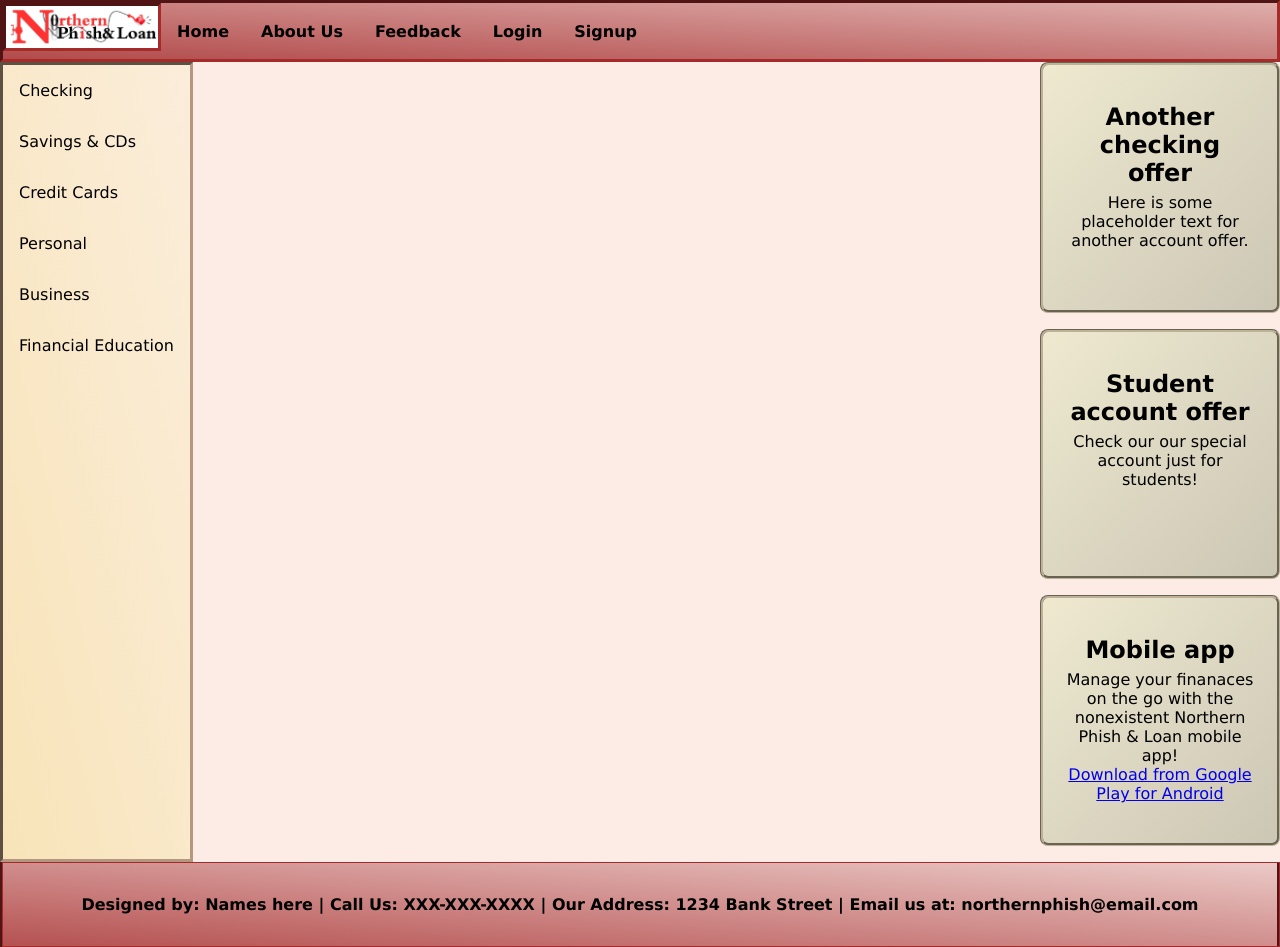
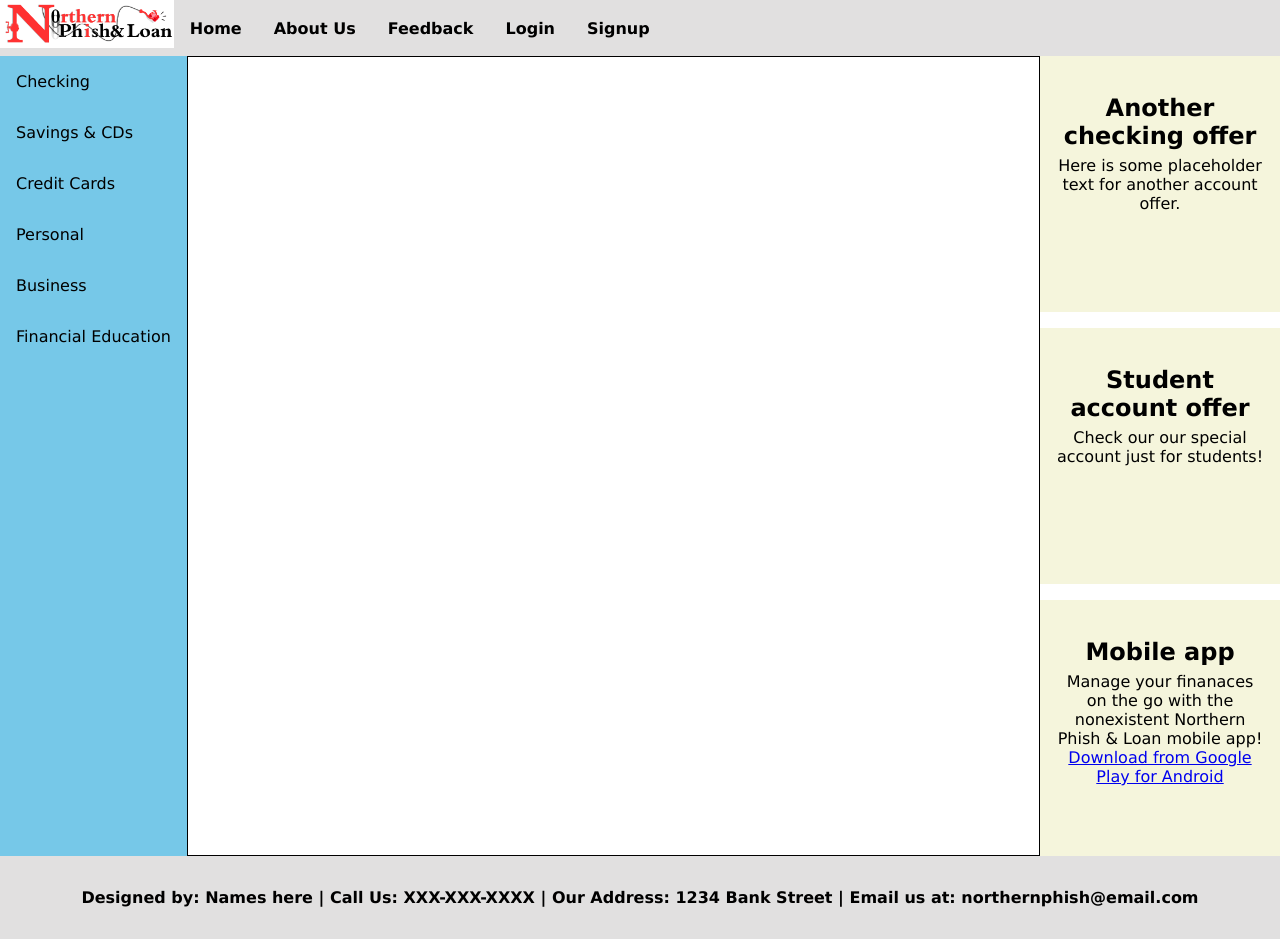
Before and after one commit to SeanL-WVNCC/WVNCC-CTF, a PHP site: page /?page=1 in a window 1280 px wide. Run offline with PHP 8.4, Linux system fonts and the light colour scheme.

Commit message:
Experimental color scheme

```diff
--- a/css/featured.css
+++ b/css/featured.css
@@ -4,7 +4,6 @@
 .offers {
     display: flex;
     flex-direction: column;
-    padding-bottom: 1em;
     gap: 1em;
 }
 
@@ -12,11 +11,8 @@
     flex-direction: column;
     padding-inline: 1em;
     padding-block: 2em;
-    border-style: groove;
-    border-radius: 8px;
-    border-color: rgb(189, 178, 151);
-    background-image: linear-gradient(to bottom right, #EEE9CF, #CCC6B5);
     flex-basis: 100%;
+    background-color: beige;
     h2 {
         text-align: center;
         margin: .25em;
--- a/css/footer.css
+++ b/css/footer.css
@@ -1,14 +1,10 @@
 /* Footer */
 
 footer {
-    border-style: groove;
-    border-top-width: 1px;
-    border-bottom-width: 1px;
-    border-color: brown;
-    background-image: linear-gradient(to bottom left, #EBCAC7, #B55151);
     text-align: center;
     padding: 1em;
     width: 100%;
+    background-color: #e1e0e0;
     p {
         font-weight: bold;
     }
--- a/css/header.css
+++ b/css/header.css
@@ -1,9 +1,7 @@
 header {
     display: flex;
     align-items: center;
-    border-style: inset;
-    border-color: brown;
-    background-image: linear-gradient(to bottom left, #DEAEAB, #B24B4B);
+    background-color: #e1e0e0;
 }
 
 #primary-navigation ul {
@@ -49,8 +47,6 @@ h1 {
     }
     img {
         height: 3rem;
-        border-style: inset;
-        border-color: brown;
     }
 }
 
--- a/css/main.css
+++ b/css/main.css
@@ -1,12 +1,12 @@
 /*Used this color palette: https://colorhunt.co/palette/aa3a3aa4b787f4f4f4f8e4b7*/
 
 body {
-    background-color: #FCECE5;
     margin: 0;
 }
 
 main {
-    margin: 1em;
+    padding: 1em;
+    border: 1px solid black;
 }
 
 /* All Text */
@@ -44,7 +44,7 @@ nav a, nav a:visited {
 
 /* Keyboard users, nav */
 nav a:focus {
-    outline: 2px solid white;
+    outline: 2px solid black;
 }
 
 /* Non-keyboard users hovering, nav */
@@ -59,16 +59,8 @@ form {
     align-items: start;
     margin-inline: auto;
     width: max-content;
-    background-color: white;
     padding: 1.5em;
     margin-block: 5em;
-    border-radius: 1em;
-    border: 1px solid black;
-}
-
-/* God I hate content-box */
-* {
-    box-sizing: border-box !important;
 }
 
 section {
--- a/css/secondary-nav.css
+++ b/css/secondary-nav.css
@@ -1,5 +1,3 @@
 #secondary-navigation {
-    background-image: linear-gradient(to bottom left, #FBEDDB, #F8E4B8);
-    border-style: inset;
-    border-color: rgb(180, 150, 129);
+    background-color: #76c8e8
 }
--- a/css/style.css
+++ b/css/style.css
@@ -1,7 +1,6 @@
 /*Used this color palette: https://colorhunt.co/palette/aa3a3aa4b787f4f4f4f8e4b7*/
 
 body {
-    background-color: #FCECE5;
     margin: 0;
 }
 
@@ -58,8 +57,6 @@ h1 {
     }
     img {
         height: 3rem;
-        border-style: inset;
-        border-color: brown;
     }
 }
 
@@ -67,41 +64,10 @@ h1 {
 /* Ad Section */
 
 .ad_section {
-    border-style: groove;
-    border-width: 5px;
-    border-color: rgb(180, 150, 129);
     padding: 1.8em 2em 2em 2em;
     align-content: center;
-    background-image: linear-gradient(to bottom left, #FBEDDB, #F8E4B8);
     h2 {
         margin-block: .25em
-    }
-}
-
-/* Offers */
-
-.offers {
-    display: flex;
-    flex-direction: column;
-    padding-bottom: 1em;
-    gap: 1em;
-}
-
-.offers > * {
-    flex-direction: column;
-    padding-inline: 1em;
-    padding-block: 2em;
-    border-style: groove;
-    border-radius: 8px;
-    border-color: rgb(189, 178, 151);
-    background-image: linear-gradient(to bottom right, #EEE9CF, #CCC6B5);
-    flex-basis: 100%;
-    h2 {
-        text-align: center;
-        margin: .25em;
-    }
-    p {
-        margin: 0;
     }
 }
 
@@ -111,11 +77,8 @@ form {
     align-items: start;
     margin-inline: auto;
     width: max-content;
-    background-color: white;
     padding: 1.5em;
     margin-block: 5em;
-    border-radius: 1em;
-    border: 1px solid black;
 }
 
 
```
